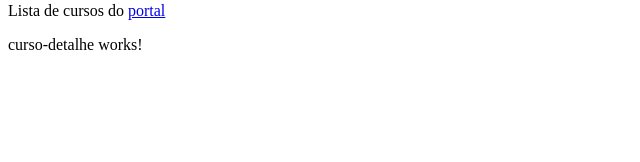
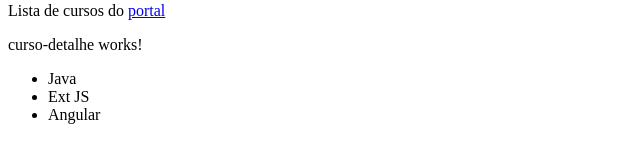
Before and after one commit to Gabriel-Andrade36/Curso-Angular, an Angular app in the folder Curso-Angular/: page / in a window 1280 px wide. Shown: the part 146-308 px from the top of the page, without its empty margins (0-640 px from the left). Built offline with nearby package versions, Linux system fonts and the light colour scheme.

Commit message:
refactory(cursos.component) adicionado injeçao de dependecia no curso componente
injetado serviço cursosService dentro do cursos.module, informando os cursos dentro da variavel cursos

```diff
--- a/Curso-Angular/src/app/cursos/cursos.component.ts
+++ b/Curso-Angular/src/app/cursos/cursos.component.ts
@@ -10,10 +10,10 @@ export class CursosComponent implements OnInit {
   nomePortal: string;
   cursos: Array<string> = [];
 
-  constructor() {
+  constructor(private cursosService: CursosService) {
     this.nomePortal = 'http://loiane.training';
 
-    var servico = new CursosService();
+    this.cursos = cursosService.getCursos();
   }
 
   ngOnInit(): void {}
--- a/Curso-Angular/src/app/cursos/cursos.module.ts
+++ b/Curso-Angular/src/app/cursos/cursos.module.ts
@@ -1,3 +1,4 @@
+import { CursosService } from './cursos.service';
 import { NgModule } from '@angular/core';
 import { CommonModule } from '@angular/common';
 
@@ -8,5 +9,6 @@ import { CursoDetalheComponent } from './curso-detalhe/curso-detalhe.component';
   declarations: [CursosComponent, CursoDetalheComponent],
   imports: [CommonModule],
   exports: [CursosComponent],
+  providers: [CursosService],
 })
 export class CursosModule {}
```
